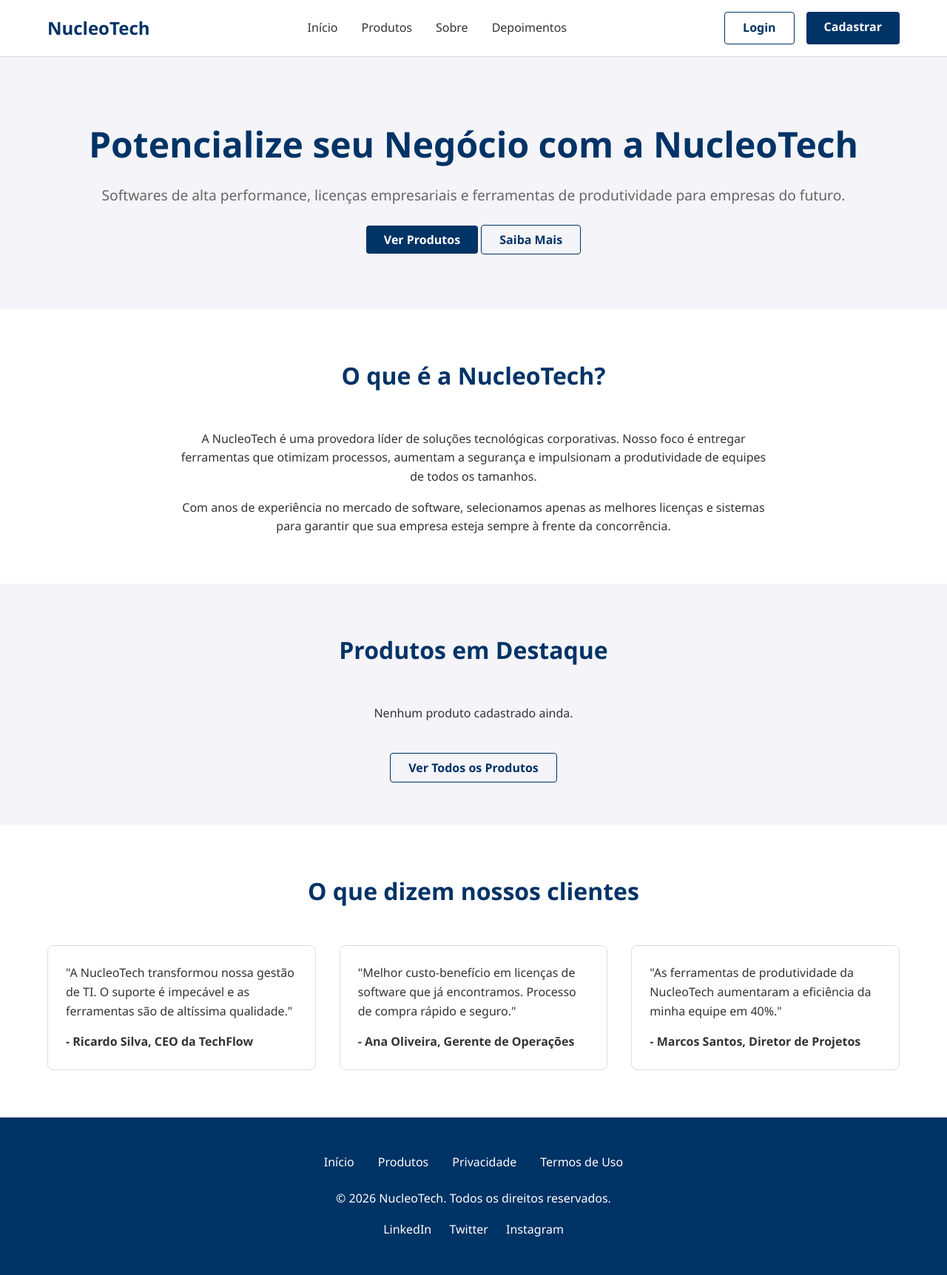
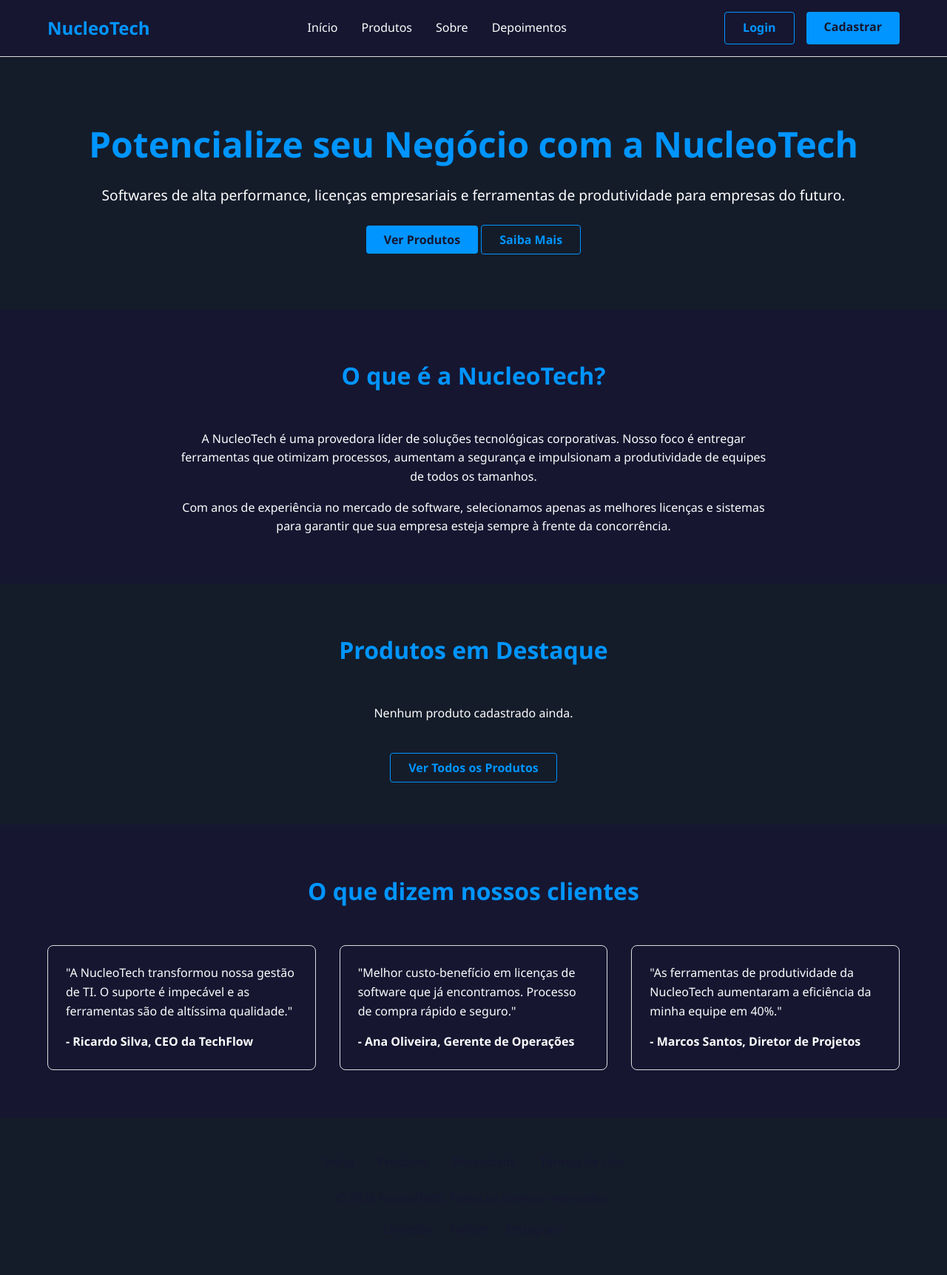
Before and after one commit to Moyss32/NucleoTech, a Flask app: page / in a window 1280 px wide. Shown: the whole page at 74% size. Run offline with Flask 3, Linux system fonts and the light colour scheme; data that the repository does not hold is empty.

Commit message:
tinha esquecido de commitar

```diff
--- a/app/static/css/style.css
+++ b/app/static/css/style.css
@@ -1,9 +1,9 @@
 :root {
-    --primary-white: #ffffff;
-    --secondary-gray: #f4f4f9;
-    --accent-blue: #003366;
-    --text-dark: #333333;
-    --text-light: #666666;
+    --primary-white: hsl(240, 37%, 14%);
+    --secondary-gray: #141c2a;
+    --accent-blue: #0095ff;
+    --text-dark: #fdfdfd;
+    --text-light: #ffffff;
     --border-color: #dddddd;
     --success-green: #28a745;
     --error-red: #dc3545;
@@ -79,7 +79,7 @@ nav ul li a:hover {
 }
 
 .btn-primary:hover {
-    background-color: #002244;
+    background-color: #86b9ec;
 }
 
 .btn-outline {
@@ -183,7 +183,7 @@ section {
 
 /* Footer */
 footer {
-    background-color: var(--accent-blue);
+    background-color: var(--secondary-gray);
     color: var(--primary-white);
     padding: 3rem 5%;
     text-align: center;
--- a/app/templates/admin.html
+++ b/app/templates/admin.html
@@ -4,7 +4,7 @@
     <meta charset="UTF-8">
     <meta name="viewport" content="width=device-width, initial-scale=1.0">
     <title>Painel Admin - NucleoTech</title>
-    <link rel="stylesheet" href="/static/css/style.css">
+    <link rel="stylesheet" href="/app/static/css/style.css">
 </head>
 <body>
     <header>
--- a/app/templates/index.html
+++ b/app/templates/index.html
@@ -4,7 +4,7 @@
     <meta charset="UTF-8">
     <meta name="viewport" content="width=device-width, initial-scale=1.0">
     <title>NucleoTech - Soluções Tecnológicas de Elite</title>
-    <link rel="stylesheet" href="/static/css/style.css">
+    <link rel="stylesheet" href="/app/static/css/style.css">
 </head>
 <body>
     <header>
--- a/app/templates/product_detail.html
+++ b/app/templates/product_detail.html
@@ -4,7 +4,7 @@
     <meta charset="UTF-8">
     <meta name="viewport" content="width=device-width, initial-scale=1.0">
     <title>Detalhes do Produto - NucleoTech</title>
-    <link rel="stylesheet" href="/static/css/style.css">
+    <link rel="stylesheet" href="/app/static/css/style.css">
 </head>
 <body>
     <header>
--- a/app/templates/products.html
+++ b/app/templates/products.html
@@ -4,7 +4,7 @@
     <meta charset="UTF-8">
     <meta name="viewport" content="width=device-width, initial-scale=1.0">
     <title>Produtos - NucleoTech</title>
-    <link rel="stylesheet" href="/static/css/style.css">
+    <link rel="stylesheet" href="/app/static/css/style.css">
 </head>
 <body>
     <header>
--- a/app/templates/profile.html
+++ b/app/templates/profile.html
@@ -4,7 +4,7 @@
     <meta charset="UTF-8">
     <meta name="viewport" content="width=device-width, initial-scale=1.0">
     <title>Meu Perfil - NucleoTech</title>
-    <link rel="stylesheet" href="/static/css/style.css">
+    <link rel="stylesheet" href="/app/static/css/style.css">
 </head>
 <body>
     <header>
--- a/app/templates/register.html
+++ b/app/templates/register.html
@@ -4,7 +4,7 @@
     <meta charset="UTF-8">
     <meta name="viewport" content="width=device-width, initial-scale=1.0">
     <title>Cadastro - NucleoTech</title>
-    <link rel="stylesheet" href="/static/css/style.css">
+    <link rel="stylesheet" href="/app/static/css/style.css">
 </head>
 <body>
     <header>
```
